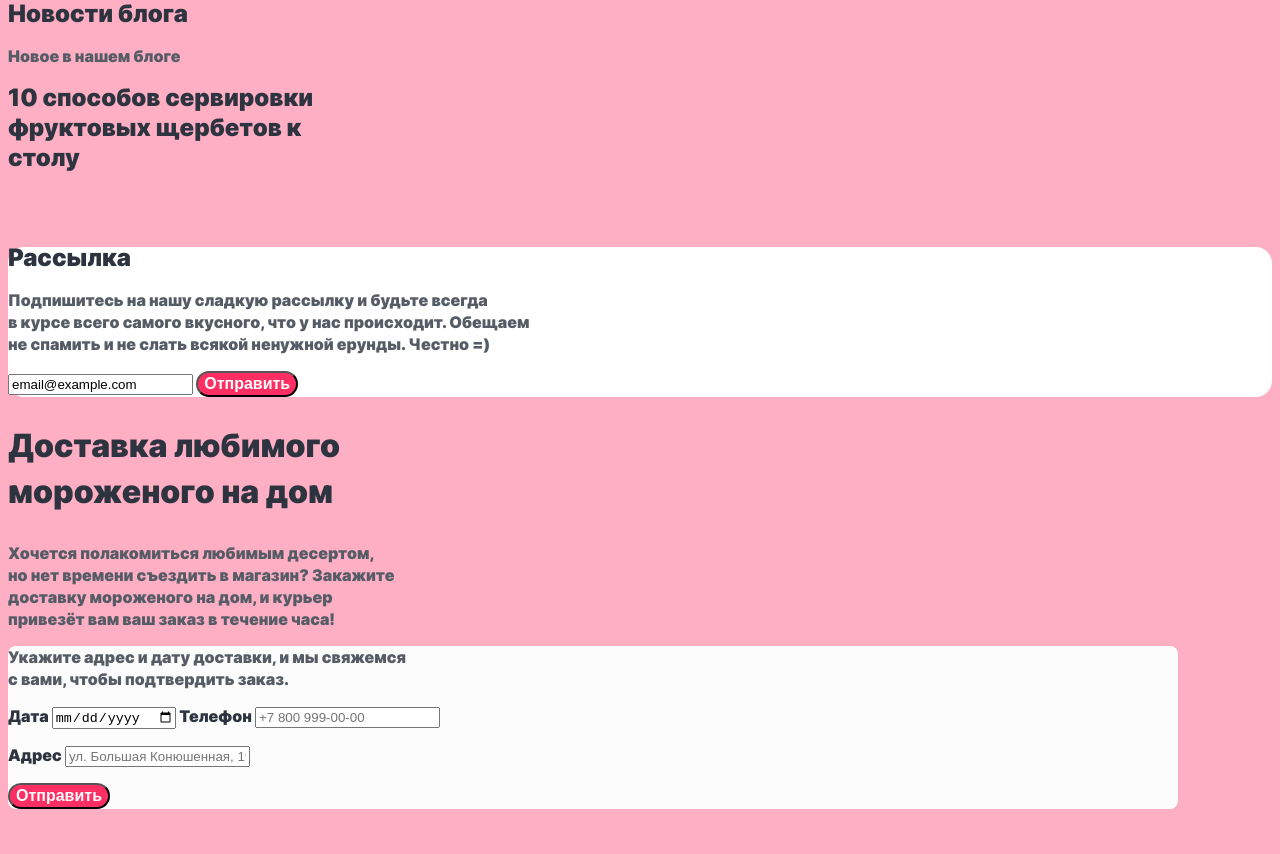
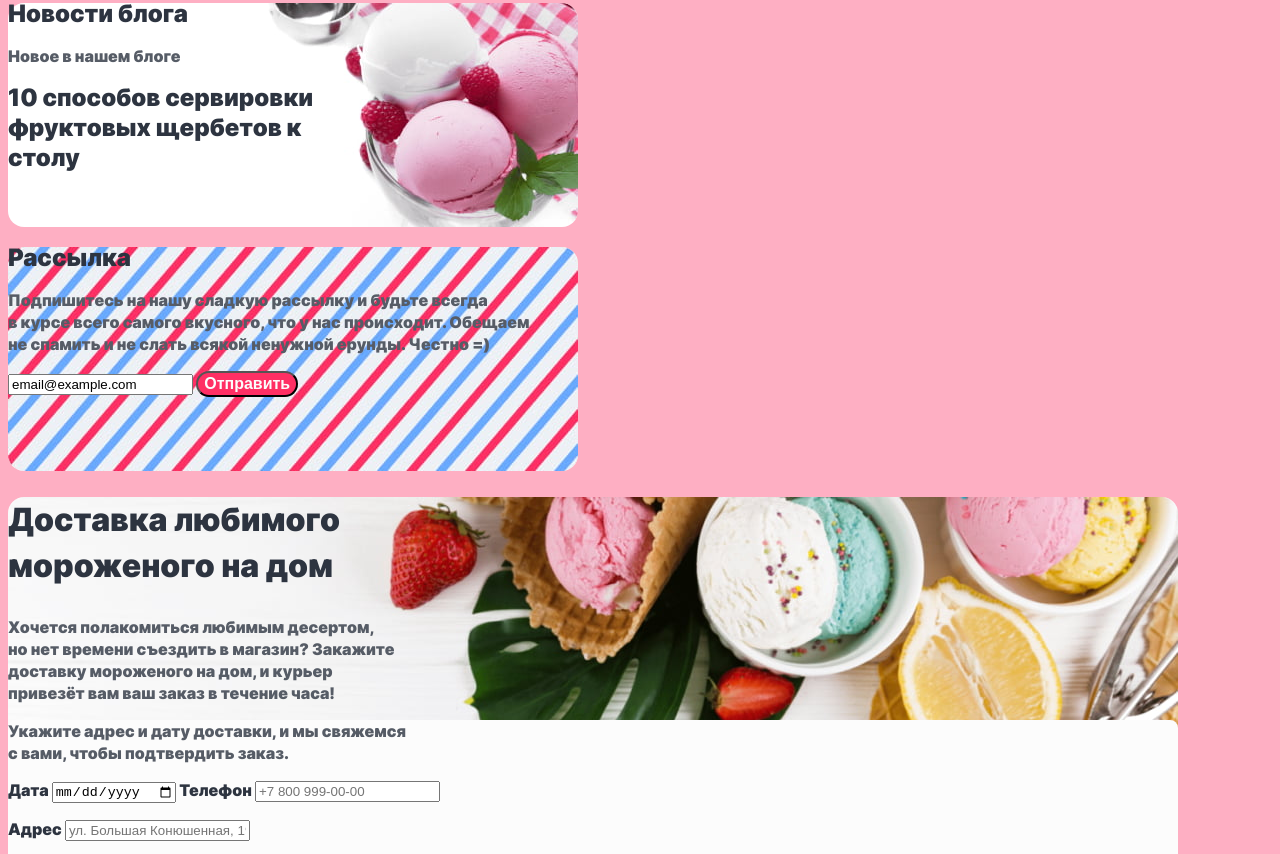
Before and after one commit to htmlacademy-htmlcss/2217509-gllacy-35, a plain HTML site: page index.html in a window 1280 px wide. Shown: the part 5566-6420 px from the top of the page. Drawn offline with Linux system fonts and the light colour scheme.

Commit message:
1. Добавила размер изображения в стилях (строки 210-211) 2. В каталоге добавила класс 'pink' к <body>.

```diff
--- a/styles/styles.css
+++ b/styles/styles.css
@@ -207,7 +207,8 @@ body.pink {
 /*Рассылка*/
 .newsletter {
     background-image: url(../images/backgrounds/newsletter_postcard_background.jpg);
-    background-size: 100% auto;
+    width: 570px;
+    height: 224px;
     background-repeat: no-repeat;
     background-color: #FFFFFF;
     border-radius: 16px;
```
Also changed, not shown: catalog.html (+1 -1 lines), images/backgrounds/about_background_waffle.jpg (added), images/backgrounds/blog_icecream_background.jpg (added), images/backgrounds/contacts_waffle_cones_icecream_background.jpg (added), images/backgrounds/delivery_icecream_background.jpg (added), images/backgrounds/newsletter_postcard_background.jpg (added), images/logo/logo_htmlacademy.svg (added).
